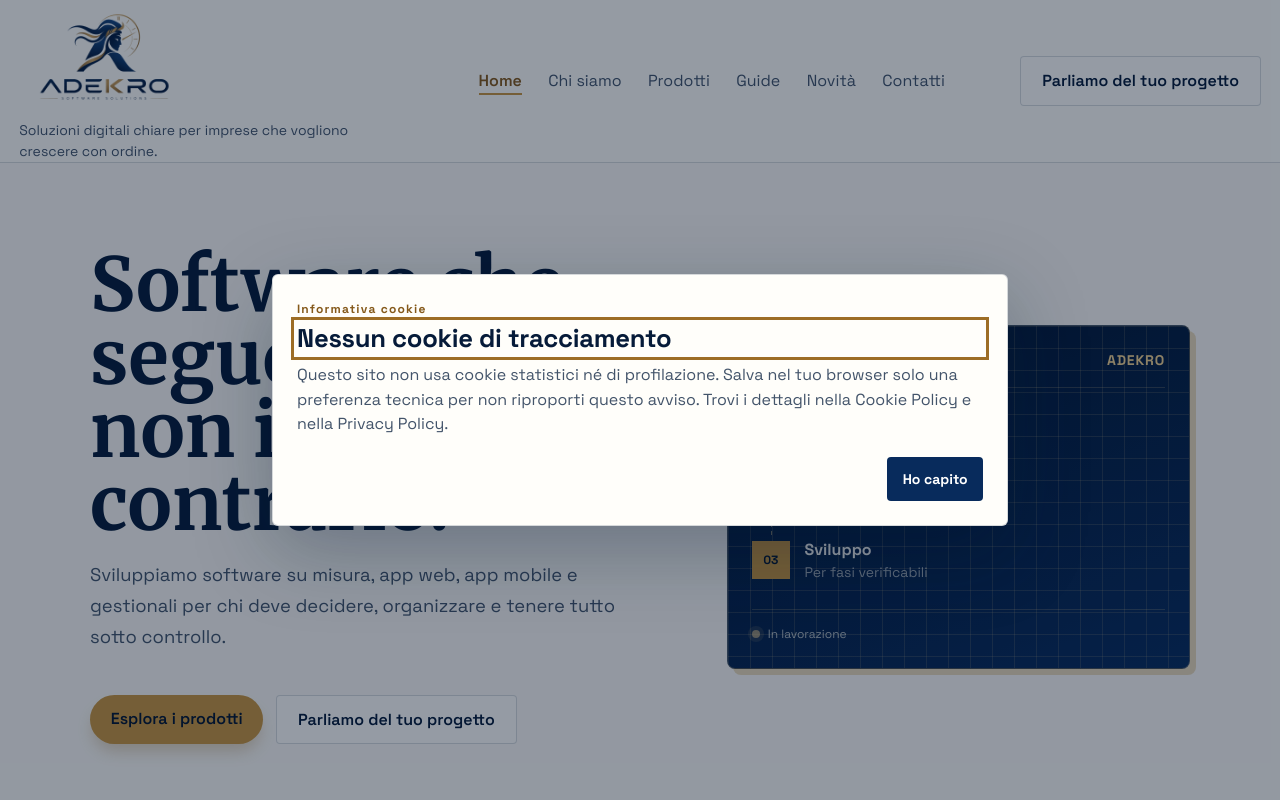
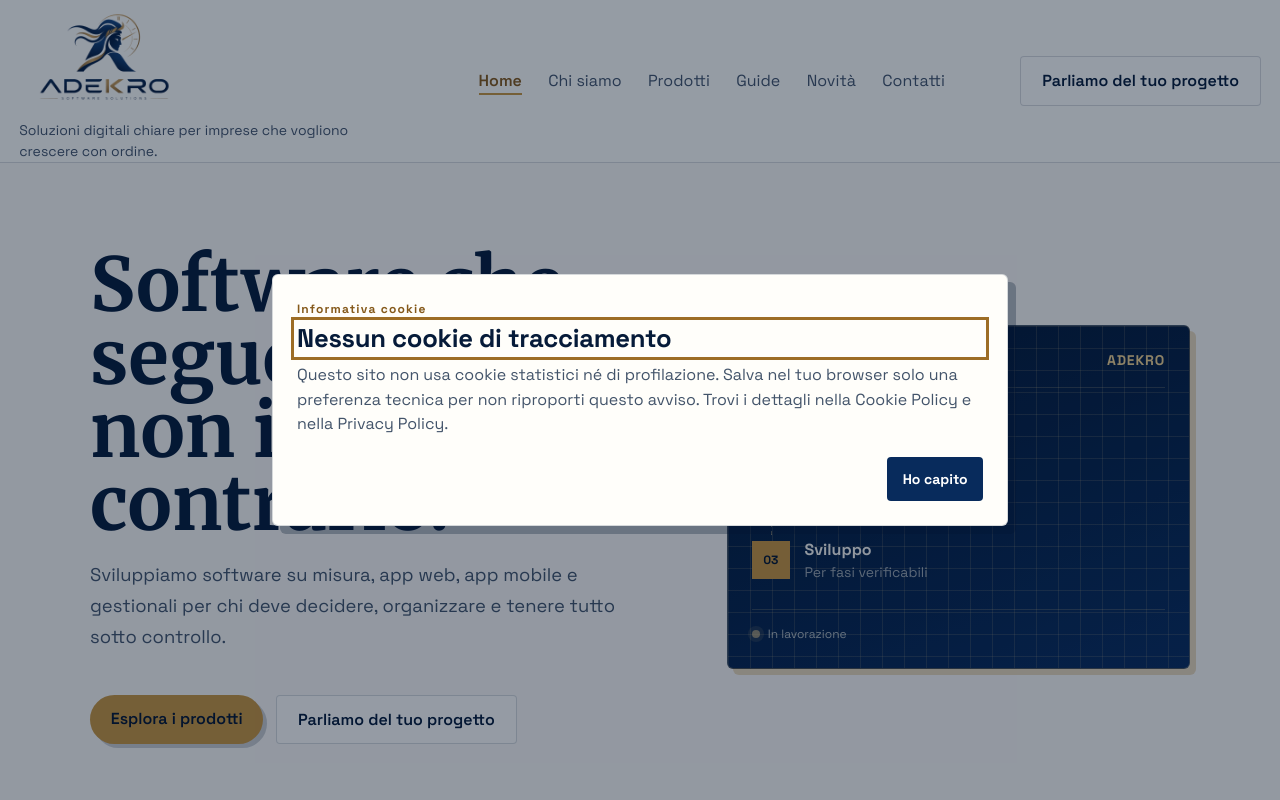
Before and after one commit to adekro/promoadekro, a Next.js app: page / in a window 1280 px wide. Shown: the top 800 px of the page. Built offline with nearby package versions, Linux system fonts and the light colour scheme.

Commit message:
change grafico

```diff
--- a/src/app/globals.css
+++ b/src/app/globals.css
@@ -17,7 +17,7 @@
   --gold-light: #f1d18f;
   --blue-mid: #0b438a;
   --radius: 6px;
-  --radius-lg: 8px;
+  --radius-lg: 6px;
   --shadow-plate: 6px 6px 0 rgba(6, 27, 57, 0.16);
   --shadow-plate-dark: 6px 6px 0 rgba(200, 149, 62, 0.32);
   --font-tabular: "tnum" 1, "lnum" 1;
@@ -78,6 +78,7 @@ body {
   background: var(--bg-main);
   font-family: var(--font-space-grotesk), "Segoe UI", sans-serif;
   font-feature-settings: var(--font-tabular);
+  font-variant-numeric: tabular-nums;
   -webkit-font-smoothing: antialiased;
   -moz-osx-font-smoothing: grayscale;
 }
@@ -170,7 +171,7 @@ ul {
   letter-spacing: 0.08em;
   text-transform: uppercase;
   border-radius: 3px;
-  box-shadow: 0 4px 10px rgba(3, 21, 47, 0.18);
+  box-shadow: 3px 3px 0 rgba(3, 21, 47, 0.2);
 }
 
 .sheet-tab-inline {
@@ -292,14 +293,14 @@ ul {
   border-radius: 999px;
   background: var(--brand);
   color: #03152f;
-  box-shadow: 0 10px 15px -3px rgba(157, 109, 37, 0.28);
+  box-shadow: 4px 4px 0 rgba(6, 27, 57, 0.2);
 }
 
 .btn-primary:hover {
   background: var(--brand-dark);
   color: #fff;
-  transform: translateY(-2px);
-  box-shadow: 0 20px 25px -5px rgba(157, 109, 37, 0.34);
+  transform: translate(-2px, -2px);
+  box-shadow: 6px 6px 0 rgba(6, 27, 57, 0.24);
 }
 
 .btn-secondary {
@@ -317,7 +318,8 @@ ul {
 .section {
   padding: 3.2rem 0;
   position: relative;
-  overflow: hidden;
+  /* clip only the x axis: vertical overflow stays visible so plate shadows are not cut */
+  overflow-x: clip;
 }
 
 .section + .section {
@@ -505,7 +507,7 @@ ul {
 }
 
 .breadcrumb-list a:hover {
-  color: var(--brand);
+  color: var(--brand-ink);
 }
 
 .breadcrumb-list li[aria-current="page"] {
@@ -735,7 +737,7 @@ ul {
   border: 1px solid var(--line-strong);
   border-radius: var(--radius);
   background: var(--bg-surface);
-  box-shadow: 0 24px 80px rgba(3, 21, 47, 0.28);
+  box-shadow: 8px 8px 0 rgba(3, 21, 47, 0.28);
 }
 
 .cookie-consent-copy h2 {
@@ -972,7 +974,7 @@ ul {
 }
 
 /* Dimension line: measures a group of products. The value is the real count. */
-.quota {
+.dimension-line {
   display: flex;
   align-items: center;
   gap: 0.8rem;
@@ -985,24 +987,24 @@ ul {
   font-feature-settings: var(--font-tabular);
 }
 
-.quota-line {
+.dimension-line-rule {
   flex: 1;
   height: 11px;
-  --quota-ink: var(--brand-dark);
+  --dimension-ink: var(--brand-dark);
   background:
-    linear-gradient(var(--quota-ink), var(--quota-ink)) center / 100% 1px no-repeat;
-}
-
-.quota-line-start {
+    linear-gradient(var(--dimension-ink), var(--dimension-ink)) center / 100% 1px no-repeat;
+}
+
+.dimension-line-rule-start {
   background:
-    linear-gradient(var(--quota-ink), var(--quota-ink)) center / 100% 1px no-repeat,
-    linear-gradient(var(--quota-ink), var(--quota-ink)) left / 1px 100% no-repeat;
-}
-
-.quota-line-end {
+    linear-gradient(var(--dimension-ink), var(--dimension-ink)) center / 100% 1px no-repeat,
+    linear-gradient(var(--dimension-ink), var(--dimension-ink)) left / 1px 100% no-repeat;
+}
+
+.dimension-line-rule-end {
   background:
-    linear-gradient(var(--quota-ink), var(--quota-ink)) center / 100% 1px no-repeat,
-    linear-gradient(var(--quota-ink), var(--quota-ink)) right / 1px 100% no-repeat;
+    linear-gradient(var(--dimension-ink), var(--dimension-ink)) center / 100% 1px no-repeat,
+    linear-gradient(var(--dimension-ink), var(--dimension-ink)) right / 1px 100% no-repeat;
 }
 
 .product-category-heading {
@@ -1121,6 +1123,23 @@ ul {
 }
 
 .product-link:hover b { transform: translateX(4px); }
+
+/* Whole card is the click target: the link stretches over the card. */
+.product-card .product-link::after {
+  content: "";
+  position: absolute;
+  inset: 0;
+  z-index: 1;
+}
+
+.product-card:has(.product-link:focus-visible) {
+  outline: 3px solid var(--brand-dark);
+  outline-offset: 3px;
+}
+
+.product-card .product-link:focus-visible {
+  outline: none;
+}
 
 /* Product previews: one drafting-sheet language. Navy plate, gold-light linework,
    ivory type, a dimension line along the foot. Gold is line and type here, never a fill.
--- a/src/app/page.tsx
+++ b/src/app/page.tsx
@@ -42,14 +42,14 @@ function productsIn(slugs: string[]) {
   return products.filter((product) => slugs.includes(product.slug));
 }
 
-function Quota({ count }: { count: number }) {
+function DimensionLine({ count }: { count: number }) {
   return (
-    <div className="quota" aria-hidden="true">
-      <span className="quota-line quota-line-start" />
-      <span className="quota-value">
+    <div className="dimension-line" aria-hidden="true">
+      <span className="dimension-line-rule dimension-line-rule-start" />
+      <span className="dimension-line-value">
         {count} {count === 1 ? "soluzione" : "soluzioni"}
       </span>
-      <span className="quota-line quota-line-end" />
+      <span className="dimension-line-rule dimension-line-rule-end" />
     </div>
   );
 }
@@ -275,7 +275,7 @@ export default function Home() {
             </p>
           </div>
           <div className="product-category-group product-category-group-professional">
-            <Quota count={productsIn(professionalSlugs).length} />
+            <DimensionLine count={productsIn(professionalSlugs).length} />
             <div className="product-category-heading">
               <h3>
                 Per gestire il lavoro: controllo e continuità per ogni giornata
@@ -319,7 +319,7 @@ export default function Home() {
             </div>
           </div>
           <div className="product-category-group product-category-group-playful">
-            <Quota count={productsIn(playfulSlugs).length} />
+            <DimensionLine count={productsIn(playfulSlugs).length} />
             <div className="product-category-heading">
               <h3>Per divertirsi e migliorare: gioca, sperimenta, brinda.</h3>
               <p>
@@ -359,7 +359,7 @@ export default function Home() {
             </div>
           </div>
           <div className="product-category-group product-category-group-events">
-            <Quota count={productsIn(eventSlugs).length} />
+            <DimensionLine count={productsIn(eventSlugs).length} />
             <div className="product-category-heading">
               <h3>
                 Per i momenti importanti: organizza il matrimonio senza perdere
```
Also changed, not shown: 2 other files (tests, documents, lock files or other folders).
